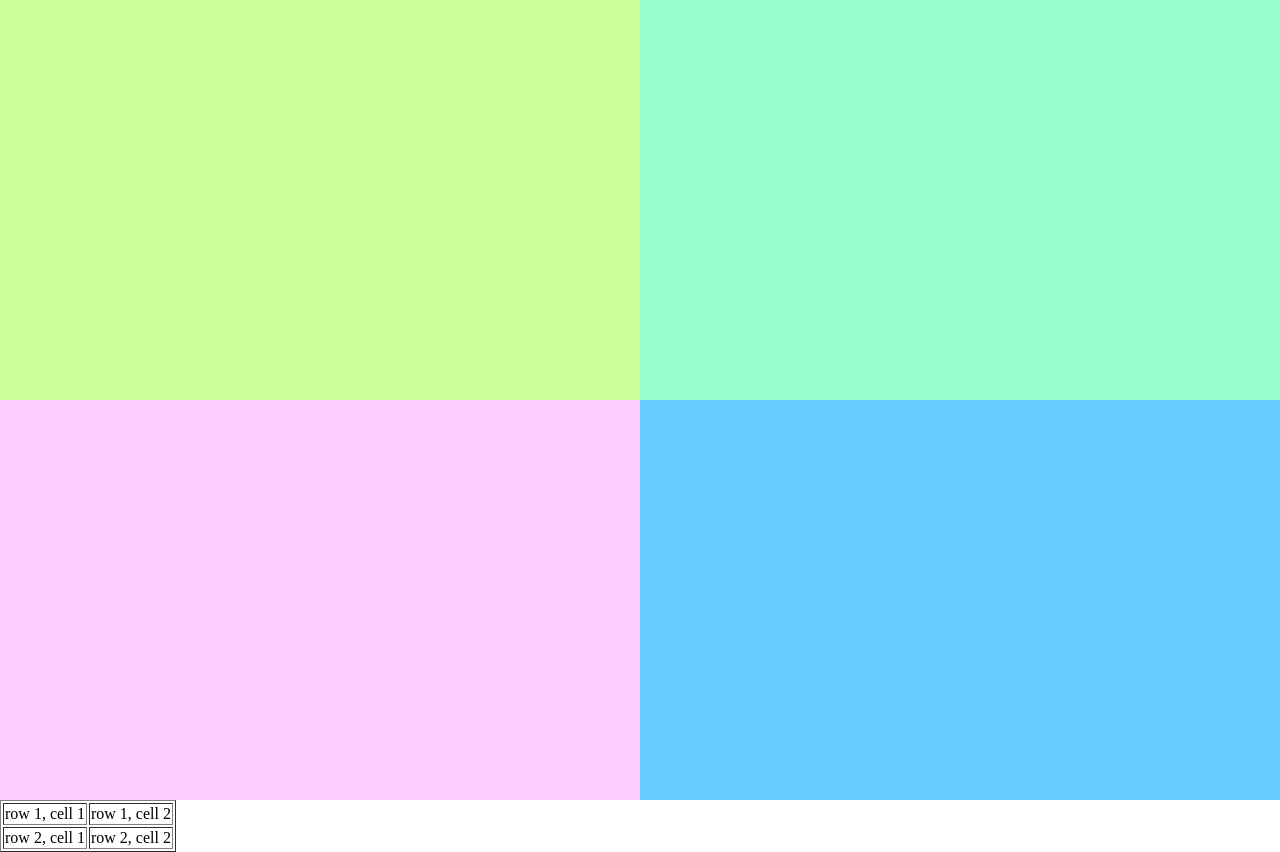
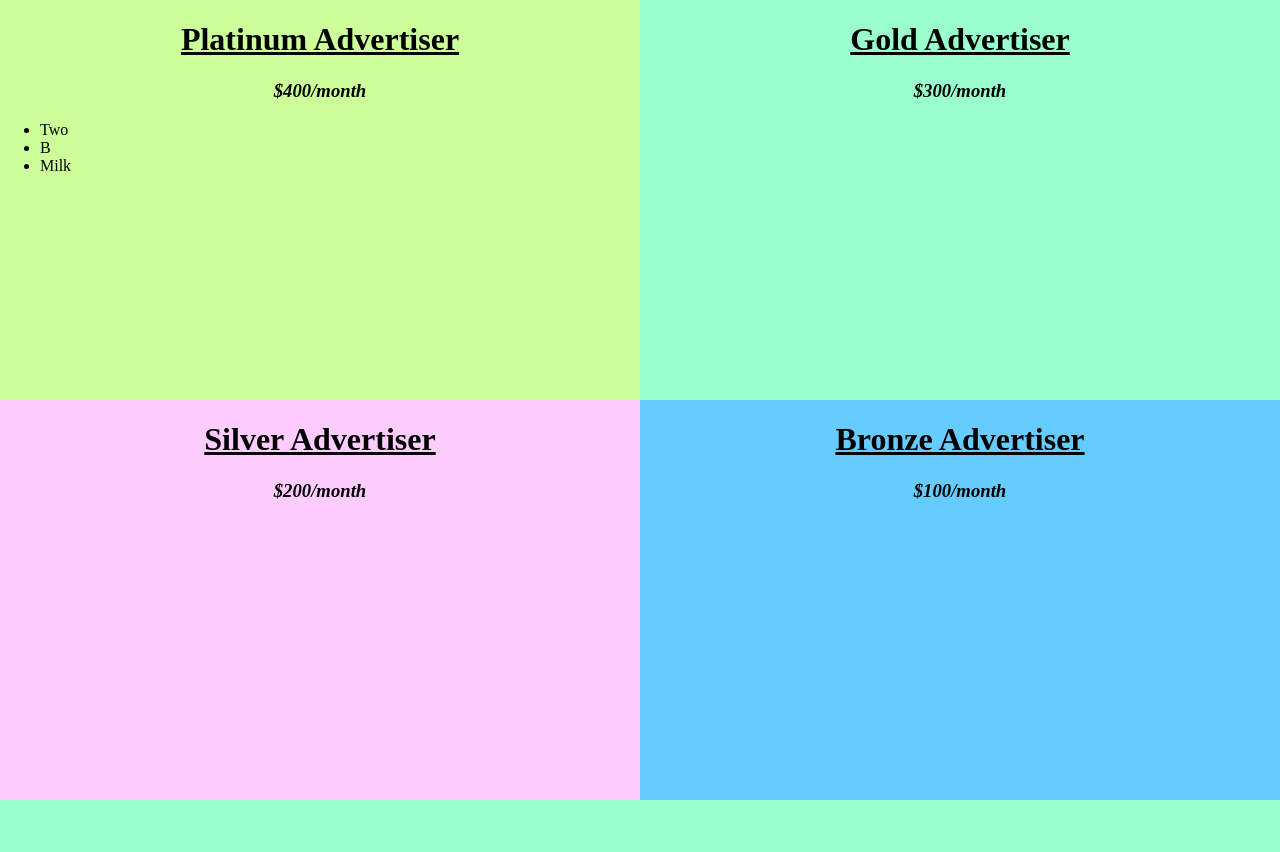
Before and after one commit to stuycs-softdev-fall-2013/proj3-7-cartwheels, a Flask app: template website/templates/ads.html in a window 1280 px wide. After the commit the page ends 800 px from the top, so only its background shows below. Run offline with Flask 2, Linux system fonts and the light colour scheme; the template is opened without the code that fills it, so the values that code supplies are empty; parts of the project's set-up code (start-up, migrations or seed data) failed here and were passed over.

Commit message:
ads.html

```diff
--- a/website/templates/ads.html
+++ b/website/templates/ads.html
@@ -13,21 +13,33 @@ div { width: 50%; height: 50%; float: left; }
 <html>
 <body>
 <div id="div1">
+<h1> <center> <u> Platinum Advertiser </center> </u> </h1>
+<h3> <center> <i> $400/month </center> </i> </h3>
+
+<ul>
+  <li> Two </li>
+  <li> B </li>
+  <li>Milk</li>
+</ul>
+
 </div>
 <div id="div2">
+<h1> <center> <u> Gold  Advertiser </center> </u> </h1>
+<h3> <center> <i> $300/month </center> </i> </h3>
+
+
 </div>
 <div id="div3">
+<h1> <center> <u> Silver Advertiser </center> </u> </h1>
+<h3> <center> <i> $200/month </center> </i> </h3>
+
+
 </div>
 <div id="div4">
-</div><table border="1">
-<tr>
-<td>row 1, cell 1</td>
-<td>row 1, cell 2</td>
-</tr>
-<tr>
-<td>row 2, cell 1</td>
-<td>row 2, cell 2</td>
-</tr>
-</table>
+<h1> <center> <u> Bronze Advertiser </center> </u> </h1>
+<h3> <center> <i> $100/month </center> </i> </h3>
+
+
+</div>
 </body>
 </html>
```
